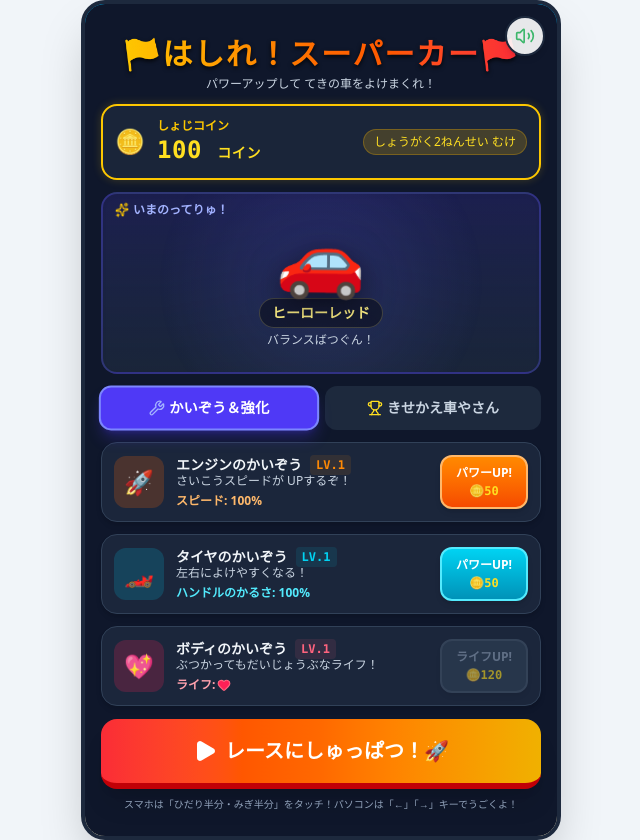
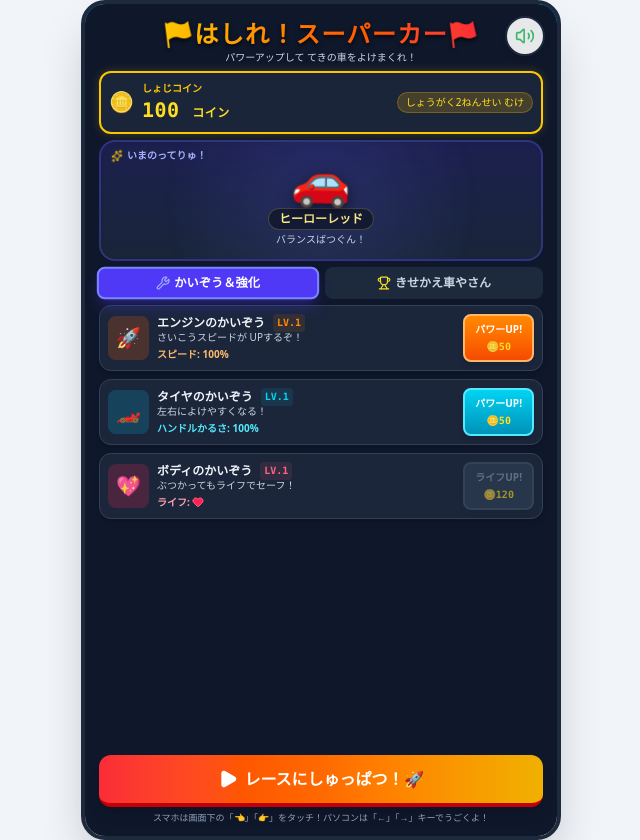
Before and after one commit to koukitokumasu0324-maker/doki-doki-car-race, a React (Vite) app: page / in a window 1280 px wide. Shown: the whole page, without its empty margins (319-959 px from the left). Built offline with nearby package versions, Linux system fonts and the light colour scheme.

Commit message:
Optimize home screen layout and use Pointer Events for controls

```diff
--- a/src/App.tsx
+++ b/src/App.tsx
@@ -419,127 +419,127 @@ export default function App() {
         {/* 1. ガレージ画面（ホーム＆パワーアップ・きせかえ） */}
         {/* ========================================================= */}
         {gameState === "GARAGE" && (
-          <div className="w-full h-full flex flex-col justify-between py-6 px-4 bg-slate-900 text-white overflow-y-auto">
+          <div className="w-full h-full flex flex-col justify-between py-3 px-3.5 bg-slate-900 text-white overflow-hidden">
 
             {/* ゲームタイトルロゴ */}
-            <div className="text-center pt-2">
+            <div className="text-center pt-0.5">
               <motion.div
                 initial={{ scale: 0.8 }}
                 animate={{ scale: [1, 1.05, 1] }}
                 transition={{ duration: 3, repeat: Infinity }}
-                className="inline-block bg-gradient-to-r from-yellow-400 via-orange-500 to-red-500 text-transparent bg-clip-text font-black text-3xl tracking-wider pb-1 filter drop-shadow-[0_2px_2px_rgba(0,0,0,0.8)]"
+                className="inline-block bg-gradient-to-r from-yellow-400 via-orange-500 to-red-500 text-transparent bg-clip-text font-black text-2xl tracking-wider pb-0.5 filter drop-shadow-[0_2px_2px_rgba(0,0,0,0.8)]"
               >
                 🏁はしれ！スーパーカー🏁
               </motion.div>
-              <p className="text-xs text-slate-300">パワーアップして てきの車をよけまくれ！</p>
+              <p className="text-[10px] text-slate-300 -mt-0.5">パワーアップして てきの車をよけまくれ！</p>
             </div>
 
             {/* コインメーター */}
             <motion.div
               id="coins-meter"
-              className="my-3 bg-slate-800/80 border-2 border-yellow-400 rounded-2xl p-3 flex justify-between items-center shadow-[0_0_10px_rgba(250,204,21,0.2)]"
+              className="my-1.5 bg-slate-800/80 border-2 border-yellow-400 rounded-xl p-2 flex justify-between items-center shadow-[0_0_10px_rgba(250,204,21,0.2)]"
               whileHover={{ scale: 1.02 }}
             >
-              <div className="flex items-center gap-3">
-                <div className="text-2xl animate-bounce">🪙</div>
+              <div className="flex items-center gap-2">
+                <div className="text-xl animate-bounce">🪙</div>
                 <div>
-                  <div className="text-xs text-yellow-400 font-bold">しょじコイン</div>
-                  <div className="text-2xl font-black font-mono tracking-wide text-yellow-300">
-                    {coins} <span className="text-sm">コイン</span>
+                  <div className="text-[10px] text-yellow-400 font-bold">しょじコイン</div>
+                  <div className="text-xl font-black font-mono tracking-wide text-yellow-300">
+                    {coins} <span className="text-xs">コイン</span>
                   </div>
                 </div>
               </div>
               <div className="flex gap-1">
-                <span className="text-xs py-1 px-2.5 rounded-full bg-yellow-500/20 text-yellow-300 border border-yellow-500/30">
+                <span className="text-[10px] py-0.5 px-2 rounded-full bg-yellow-500/20 text-yellow-300 border border-yellow-500/30">
                   しょうがく2ねんせい むけ
                 </span>
               </div>
             </motion.div>
 
             {/* マイカーのビジュアル表示 */}
-            <div className="relative flex justify-center items-center py-6 bg-gradient-to-b from-indigo-900/40 to-slate-800/80 rounded-2xl border-2 border-indigo-500/30 overflow-hidden min-h-[140px] shadow-inner">
-              <div className="absolute top-2 left-3 text-xs text-indigo-300 font-bold flex items-center gap-1">
-                <Sparkles className="w-3.5 h-3.5 text-yellow-400 animate-spin" /> いまのってりゅ！
+            <div className="relative flex justify-center items-center py-3 bg-gradient-to-b from-indigo-900/40 to-slate-800/80 rounded-2xl border-2 border-indigo-500/30 overflow-hidden min-h-[105px] shadow-inner">
+              <div className="absolute top-1.5 left-2.5 text-[10px] text-indigo-300 font-bold flex items-center gap-1">
+                <Sparkles className="w-3 h-3 text-yellow-400 animate-spin" /> いまのってりゅ！
               </div>
               <div className="absolute inset-0 z-0 bg-[radial-gradient(circle_at_center,rgba(99,102,241,0.25)_0%,transparent_70%)] animate-pulse" />
 
               <div className="relative z-10 flex flex-col items-center">
-                {/* くるま絵文字（大きく表示） */}
+                {/* くるま絵文字（少し小さく表示） */}
                 <motion.div
                   id="selected-car-visual"
-                  className="text-7xl filter drop-shadow-[0_8px_16px_rgba(0,0,0,0.6)]"
+                  className="text-5xl filter drop-shadow-[0_4px_8px_rgba(0,0,0,0.6)]"
                   animate={{
-                    y: [-4, 4, -4],
+                    y: [-3, 3, -3],
                     rotate: [-1, 1, -1]
                   }}
                   transition={{ duration: 1.5, repeat: Infinity, ease: "easeInOut" }}
                 >
                   {selectedCar}
                 </motion.div>
-                <div className="mt-2 font-bold text-sm text-yellow-200 bg-black/40 px-3 py-1 rounded-full border border-yellow-200/20">
+                <div className="mt-1.5 font-bold text-xs text-yellow-200 bg-black/40 px-2.5 py-0.5 rounded-full border border-yellow-200/20">
                   {CAR_SHOP.find(c => c.emoji === selectedCar)?.name || "スペシャルカー"}
                 </div>
-                <div className="text-xs text-slate-300 mt-1">
+                <div className="text-[10px] text-slate-300 mt-0.5">
                   {CAR_SHOP.find(c => c.emoji === selectedCar)?.specbonus || "スピードバツグン！"}
                 </div>
               </div>
             </div>
 
             {/* メインタブ切り替え */}
-            <div className="flex gap-2 my-3">
+            <div className="flex gap-2 my-1.5">
               <button
                 id="tab-btn-upgrade"
                 onClick={() => { setActiveTab("UPGRADE"); sfx.playCoin(); }}
-                className={`flex-1 py-2.5 px-3 rounded-xl font-bold text-sm flex items-center justify-center gap-1 border-2 transition-all cursor-pointer ${
+                className={`flex-1 py-1.5 px-2.5 rounded-lg font-bold text-xs flex items-center justify-center gap-1 border-2 transition-all cursor-pointer ${
                   activeTab === "UPGRADE"
                     ? "bg-indigo-600 text-white border-indigo-400 shadow-lg shadow-indigo-600/30 scale-102"
                     : "bg-slate-800 text-slate-300 border-transparent hover:bg-slate-700"
                 }`}
               >
-                <Wrench className="w-4 h-4 text-indigo-300" /> かいぞう＆強化
+                <Wrench className="w-3.5 h-3.5 text-indigo-300" /> かいぞう＆強化
               </button>
               <button
                 id="tab-btn-garage"
                 onClick={() => { setActiveTab("GARAGE_SELECT"); sfx.playCoin(); }}
-                className={`flex-1 py-2.5 px-3 rounded-xl font-bold text-sm flex items-center justify-center gap-1 border-2 transition-all cursor-pointer ${
+                className={`flex-1 py-1.5 px-2.5 rounded-lg font-bold text-xs flex items-center justify-center gap-1 border-2 transition-all cursor-pointer ${
                   activeTab === "GARAGE_SELECT"
                     ? "bg-amber-600 text-white border-amber-400 shadow-lg shadow-amber-600/30 scale-102"
                     : "bg-slate-800 text-slate-300 border-transparent hover:bg-slate-700"
                 }`}
               >
-                <Trophy className="w-4 h-4 text-yellow-300" /> きせかえ車やさん
+                <Trophy className="w-3.5 h-3.5 text-yellow-300" /> きせかえ車やさん
               </button>
             </div>
 
             {/* タブコンテンツ */}
-            <div className="flex-1 min-h-[220px]">
+            <div className="flex-1 min-h-[185px]">
 
               {/* 【強化タブ】 */}
               {activeTab === "UPGRADE" && (
-                <div className="flex flex-col gap-3">
+                <div className="flex flex-col gap-2">
 
                   {/* リスト1: エンジン改造 */}
-                  <div className="bg-slate-800/90 rounded-2xl p-3 border border-slate-700 flex justify-between items-center shadow-md">
-                    <div className="flex items-center gap-3">
-                      <div className="p-2.5 rounded-xl bg-orange-500/20 text-orange-400 text-2xl font-bold">
+                  <div className="bg-slate-800/90 rounded-xl p-2 border border-slate-700 flex justify-between items-center shadow-md">
+                    <div className="flex items-center gap-2">
+                      <div className="p-2 rounded-lg bg-orange-500/20 text-orange-400 text-xl font-bold">
                         🚀
                       </div>
                       <div>
-                        <div className="font-bold text-sm text-slate-100 flex items-center gap-1">
+                        <div className="font-bold text-xs text-slate-100 flex items-center gap-1">
                           エンジンのかいぞう
-                          <span className="text-xs text-orange-400 bg-orange-400/10 px-1.5 py-0.5 rounded ml-1 font-mono">
+                          <span className="text-[10px] text-orange-400 bg-orange-400/10 px-1 py-0.5 rounded ml-1 font-mono">
                             LV.{levels.engine}
                           </span>
                         </div>
-                        <div className="text-xs text-slate-300 -mt-0.5">さいこうスピードが UPするぞ！</div>
-                        <div className="text-xs text-orange-300 font-bold mt-1">
+                        <div className="text-[10px] text-slate-300 -mt-0.5">さいこうスピードが UPするぞ！</div>
+                        <div className="text-[10px] text-orange-300 font-bold mt-0.5">
                           スピード: {Math.round(100 + (levels.engine - 1) * 12)}%
                         </div>
                       </div>
                     </div>
                     <div>
                       {levels.engine >= 10 ? (
-                        <div className="text-xs font-bold text-green-400 bg-green-500/10 py-2 px-3 rounded-xl border border-green-500/20 text-center">
+                        <div className="text-[10px] font-bold text-green-400 bg-green-500/10 py-1.5 px-2 rounded-lg border border-green-500/20 text-center">
                           さいきょう!!
                         </div>
                       ) : (
@@ -547,7 +547,7 @@ export default function App() {
                           id="btn-upgrade-engine"
                           onClick={() => handleUpgrade("engine")}
                           disabled={coins < getCost("engine", levels.engine)}
-                          className={`py-2 px-3.5 rounded-xl font-black text-xs min-w-[75px] text-center border-2 shadow-md flex flex-col items-center transition-all cursor-pointer ${
+                          className={`py-1.5 px-2.5 rounded-lg font-black text-[10px] min-w-[70px] text-center border-2 shadow-md flex flex-col items-center transition-all cursor-pointer ${
                             coins >= getCost("engine", levels.engine)
                               ? "bg-gradient-to-b from-orange-400 to-orange-600 text-white border-orange-300 active:scale-95"
                               : "bg-slate-700 text-slate-400 border-slate-600 cursor-not-allowed opacity-60"
@@ -563,27 +563,27 @@ export default function App() {
                   </div>
 
                   {/* リスト2: タイヤ改造 */}
-                  <div className="bg-slate-800/90 rounded-2xl p-3 border border-slate-700 flex justify-between items-center shadow-md">
-                    <div className="flex items-center gap-3">
-                      <div className="p-2.5 rounded-xl bg-cyan-500/20 text-cyan-400 text-2xl font-bold">
+                  <div className="bg-slate-800/90 rounded-xl p-2 border border-slate-700 flex justify-between items-center shadow-md">
+                    <div className="flex items-center gap-2">
+                      <div className="p-2 rounded-lg bg-cyan-500/20 text-cyan-400 text-xl font-bold">
                         🏎️
                       </div>
                       <div>
-                        <div className="font-bold text-sm text-slate-100 flex items-center gap-1">
+                        <div className="font-bold text-xs text-slate-100 flex items-center gap-1">
                           タイヤのかいぞう
-                          <span className="text-xs text-cyan-400 bg-cyan-400/10 px-1.5 py-0.5 rounded ml-1 font-mono">
+                          <span className="text-[10px] text-cyan-400 bg-cyan-400/10 px-1 py-0.5 rounded ml-1 font-mono">
                             LV.{levels.tire}
                           </span>
                         </div>
-                        <div className="text-xs text-slate-300 -mt-0.5">左右によけやすくなる！</div>
-                        <div className="text-xs text-cyan-300 font-bold mt-1">
-                          ハンドルのかるさ: {Math.round(100 + (levels.tire - 1) * 15)}%
+                        <div className="text-[10px] text-slate-300 -mt-0.5">左右によけやすくなる！</div>
+                        <div className="text-[10px] text-cyan-300 font-bold mt-0.5">
+                          ハンドルかるさ: {Math.round(100 + (levels.tire - 1) * 15)}%
                         </div>
                       </div>
                     </div>
                     <div>
                       {levels.tire >= 10 ? (
-                        <div className="text-xs font-bold text-green-400 bg-green-500/10 py-2 px-3 rounded-xl border border-green-500/20 text-center">
+                        <div className="text-[10px] font-bold text-green-400 bg-green-500/10 py-1.5 px-2 rounded-lg border border-green-500/20 text-center">
                           さいきょう!!
                         </div>
                       ) : (
@@ -591,7 +591,7 @@ export default function App() {
                           id="btn-upgrade-tire"
                           onClick={() => handleUpgrade("tire")}
                           disabled={coins < getCost("tire", levels.tire)}
-                          className={`py-2 px-3.5 rounded-xl font-black text-xs min-w-[75px] text-center border-2 shadow-md flex flex-col items-center transition-all cursor-pointer ${
+                          className={`py-1.5 px-2.5 rounded-lg font-black text-[10px] min-w-[70px] text-center border-2 shadow-md flex flex-col items-center transition-all cursor-pointer ${
                             coins >= getCost("tire", levels.tire)
                               ? "bg-gradient-to-b from-cyan-400 to-cyan-600 text-white border-cyan-300 active:scale-95"
                               : "bg-slate-700 text-slate-400 border-slate-600 cursor-not-allowed opacity-60"
@@ -607,29 +607,29 @@ export default function App() {
                   </div>
 
                   {/* リスト3: ボディ（ライフ）改造 */}
-                  <div className="bg-slate-800/90 rounded-2xl p-3 border border-slate-700 flex justify-between items-center shadow-md">
-                    <div className="flex items-center gap-3">
-                      <div className="p-2.5 rounded-xl bg-rose-500/20 text-rose-400 text-2xl font-bold">
+                  <div className="bg-slate-800/90 rounded-xl p-2 border border-slate-700 flex justify-between items-center shadow-md">
+                    <div className="flex items-center gap-2">
+                      <div className="p-2 rounded-lg bg-rose-500/20 text-rose-400 text-xl font-bold">
                         💖
                       </div>
                       <div>
-                        <div className="font-bold text-sm text-slate-100 flex items-center gap-1">
+                        <div className="font-bold text-xs text-slate-100 flex items-center gap-1">
                           ボディのかいぞう
-                          <span className="text-xs text-rose-400 bg-rose-400/10 px-1.5 py-0.5 rounded ml-1 font-mono">
+                          <span className="text-[10px] text-rose-400 bg-rose-400/10 px-1 py-0.5 rounded ml-1 font-mono">
                             LV.{levels.body}
                           </span>
                         </div>
-                        <div className="text-xs text-slate-300 -mt-0.5">ぶつかってもだいじょうぶなライフ！</div>
-                        <div className="text-xs text-rose-300 font-bold mt-1 flex items-center gap-0.5">
+                        <div className="text-[10px] text-slate-300 -mt-0.5">ぶつかってもライフでセーフ！</div>
+                        <div className="text-[10px] text-rose-300 font-bold mt-0.5 flex items-center gap-0.5">
                           ライフ: {Array.from({ length: Math.min(5, levels.body) }).map((_, i) => (
-                            <Heart key={i} className="w-3.5 h-3.5 text-rose-400 fill-rose-500" />
+                            <Heart key={i} className="w-3 h-3 text-rose-400 fill-rose-500" />
                           ))}
                         </div>
                       </div>
                     </div>
                     <div>
                       {levels.body >= 5 ? (
-                        <div className="text-xs font-bold text-green-400 bg-green-500/10 py-2 px-3 rounded-xl border border-green-500/20 text-center">
+                        <div className="text-[10px] font-bold text-green-400 bg-green-500/10 py-1.5 px-2 rounded-lg border border-green-500/20 text-center">
                           さいきょう!!
                         </div>
                       ) : (
@@ -637,7 +637,7 @@ export default function App() {
                           id="btn-upgrade-body"
                           onClick={() => handleUpgrade("body")}
                           disabled={coins < getCost("body", levels.body)}
-                          className={`py-2 px-3.5 rounded-xl font-black text-xs min-w-[75px] text-center border-2 shadow-md flex flex-col items-center transition-all cursor-pointer ${
+                          className={`py-1.5 px-2.5 rounded-lg font-black text-[10px] min-w-[70px] text-center border-2 shadow-md flex flex-col items-center transition-all cursor-pointer ${
                             coins >= getCost("body", levels.body)
                               ? "bg-gradient-to-b from-rose-400 to-rose-600 text-white border-rose-300 active:scale-95"
                               : "bg-slate-700 text-slate-400 border-slate-600 cursor-not-allowed opacity-60"
@@ -657,7 +657,7 @@ export default function App() {
 
               {/* 【きせかえ車やさんタブ】 */}
               {activeTab === "GARAGE_SELECT" && (
-                <div className="grid grid-cols-2 gap-2 h-[240px] overflow-y-auto pr-1">
+                <div className="grid grid-cols-2 gap-2 h-[185px] overflow-y-auto pr-1">
                   {CAR_SHOP.map((car) => {
                     const isOwned = ownedCars.includes(car.emoji);
                     const isSelected = selectedCar === car.emoji;
@@ -668,7 +668,7 @@ export default function App() {
                         id={`btn-car-shop-${car.id}`}
                         key={car.id}
                         onClick={() => handleBuyCar(car)}
-                        className={`p-2.5 rounded-2xl flex flex-col items-center justify-between border-2 transition-all text-center relative cursor-pointer ${
+                        className={`p-1.5 rounded-xl flex flex-col items-center justify-between border-2 transition-all text-center relative cursor-pointer ${
                           isSelected
                             ? "bg-amber-500/20 border-amber-400 text-white scale-102"
                             : isOwned
@@ -677,17 +677,17 @@ export default function App() {
                         }`}
                       >
                         {/* えもじ */}
-                        <div className="text-4xl my-1 filter drop-shadow-md">{car.emoji}</div>
+                        <div className="text-3xl my-0.5 filter drop-shadow-md">{car.emoji}</div>
 
                         {/* くるまの名前 */}
-                        <div className="font-bold text-xs text-yellow-100 truncate w-full">{car.name}</div>
+                        <div className="font-bold text-[10px] text-yellow-100 truncate w-full">{car.name}</div>
 
                         {/* ステータス */}
-                        <div className="mt-1 w-full bg-slate-900/60 rounded py-1 px-1 text-[10px] text-slate-300 truncate">
+                        <div className="mt-0.5 w-full bg-slate-900/60 rounded py-0.5 px-0.5 text-[9px] text-slate-300 truncate">
                           {isOwned ? (
                             isSelected ? (
                               <span className="text-amber-300 font-bold flex items-center justify-center gap-0.5">
-                                <Check className="w-3 h-3 text-amber-400" /> いまの車
+                                <Check className="w-2.5 h-2.5 text-amber-400" /> のり中
                               </span>
                             ) : (
                               <span className="text-green-400">のる！</span>
@@ -701,10 +701,10 @@ export default function App() {
 
                         {/* ロック状態の鍵マーク */}
                         {!isOwned && !canBuy && (
-                          <div className="absolute top-1 right-2 text-xs">🔒</div>
+                          <div className="absolute top-0.5 right-1.5 text-[10px]">🔒</div>
                         )}
                         {!isOwned && canBuy && (
-                          <div className="absolute top-1 right-2 text-[10px] bg-red-500 text-white rounded-full px-1 font-bold animate-bounce">
+                          <div className="absolute top-0.5 right-1.5 text-[9px] bg-red-500 text-white rounded-full px-1 font-bold animate-bounce">
                             OK!
                           </div>
                         )}
@@ -716,21 +716,21 @@ export default function App() {
             </div>
 
             {/* 「レースにで発車！」ボタン */}
-            <div className="pt-2">
+            <div className="pt-1">
               <motion.button
                 id="btn-race-start"
                 onClick={() => {
                   sfx.init();
                   setGameState("RACING");
                 }}
-                className="w-full py-4.5 bg-gradient-to-r from-red-500 via-orange-500 to-yellow-500 text-white text-xl font-black rounded-2xl border-b-6 border-red-700 shadow-xl active:translate-y-1 active:border-b-2 hover:brightness-105 transition-all flex items-center justify-center gap-2 cursor-pointer cursor-pulse"
-                whileHover={{ scale: 1.02 }}
-                whileTap={{ scale: 0.98 }}
+                className="w-full py-3 bg-gradient-to-r from-red-500 via-orange-500 to-yellow-500 text-white text-base font-black rounded-xl border-b-4 border-red-700 shadow-lg active:translate-y-0.5 active:border-b-2 hover:brightness-105 transition-all flex items-center justify-center gap-1.5 cursor-pointer cursor-pulse"
+                whileHover={{ scale: 1.01 }}
+                whileTap={{ scale: 0.99 }}
               >
-                <Play className="w-6 h-6 fill-white" /> レースにしゅっぱつ！🚀
+                <Play className="w-5 h-5 fill-white" /> レースにしゅっぱつ！🚀
               </motion.button>
-              <div className="text-center text-[10px] text-slate-400 mt-2">
-                スマホは「ひだり半分・みぎ半分」をタッチ！パソコンは「←」「→」キーでうごくよ！
+              <div className="text-center text-[9px] text-slate-400 mt-1">
+                スマホは画面下の「👈」「👉」をタッチ！パソコンは「←」「→」キーでうごくよ！
               </div>
             </div>
 
@@ -1728,11 +1728,10 @@ function GameCanvas({ levels, selectedCar, onFinish, isMuted }: GameCanvasProps)
 
         {/* 左タッチエリア */}
         <div
-          onMouseDown={() => handleTouchStart("left")}
-          onMouseUp={handleTouchEnd}
-          onMouseLeave={handleTouchEnd}
-          onTouchStart={(e) => { e.preventDefault(); handleTouchStart("left"); }}
-          onTouchEnd={(e) => { e.preventDefault(); handleTouchEnd(); }}
+          onPointerDown={(e) => { e.preventDefault(); handleTouchStart("left"); }}
+          onPointerUp={(e) => { e.preventDefault(); handleTouchEnd(); }}
+          onPointerLeave={(e) => { e.preventDefault(); handleTouchEnd(); }}
+          onPointerCancel={(e) => { e.preventDefault(); handleTouchEnd(); }}
           className="flex-1 bg-slate-900 border-r border-slate-800 active:bg-slate-800 flex flex-col justify-center items-center transition-colors cursor-pointer"
         >
           <div className="text-4xl text-slate-400 font-bold animate-pulse">👈</div>
@@ -1752,11 +1751,10 @@ function GameCanvas({ levels, selectedCar, onFinish, isMuted }: GameCanvasProps)
 
         {/* 右タッチエリア */}
         <div
-          onMouseDown={() => handleTouchStart("right")}
-          onMouseUp={handleTouchEnd}
-          onMouseLeave={handleTouchEnd}
-          onTouchStart={(e) => { e.preventDefault(); handleTouchStart("right"); }}
-          onTouchEnd={(e) => { e.preventDefault(); handleTouchEnd(); }}
+          onPointerDown={(e) => { e.preventDefault(); handleTouchStart("right"); }}
+          onPointerUp={(e) => { e.preventDefault(); handleTouchEnd(); }}
+          onPointerLeave={(e) => { e.preventDefault(); handleTouchEnd(); }}
+          onPointerCancel={(e) => { e.preventDefault(); handleTouchEnd(); }}
           className="flex-1 bg-slate-900 active:bg-slate-800 flex flex-col justify-center items-center transition-colors cursor-pointer"
         >
           <div className="text-4xl text-slate-400 font-bold animate-pulse">👉</div>
```
